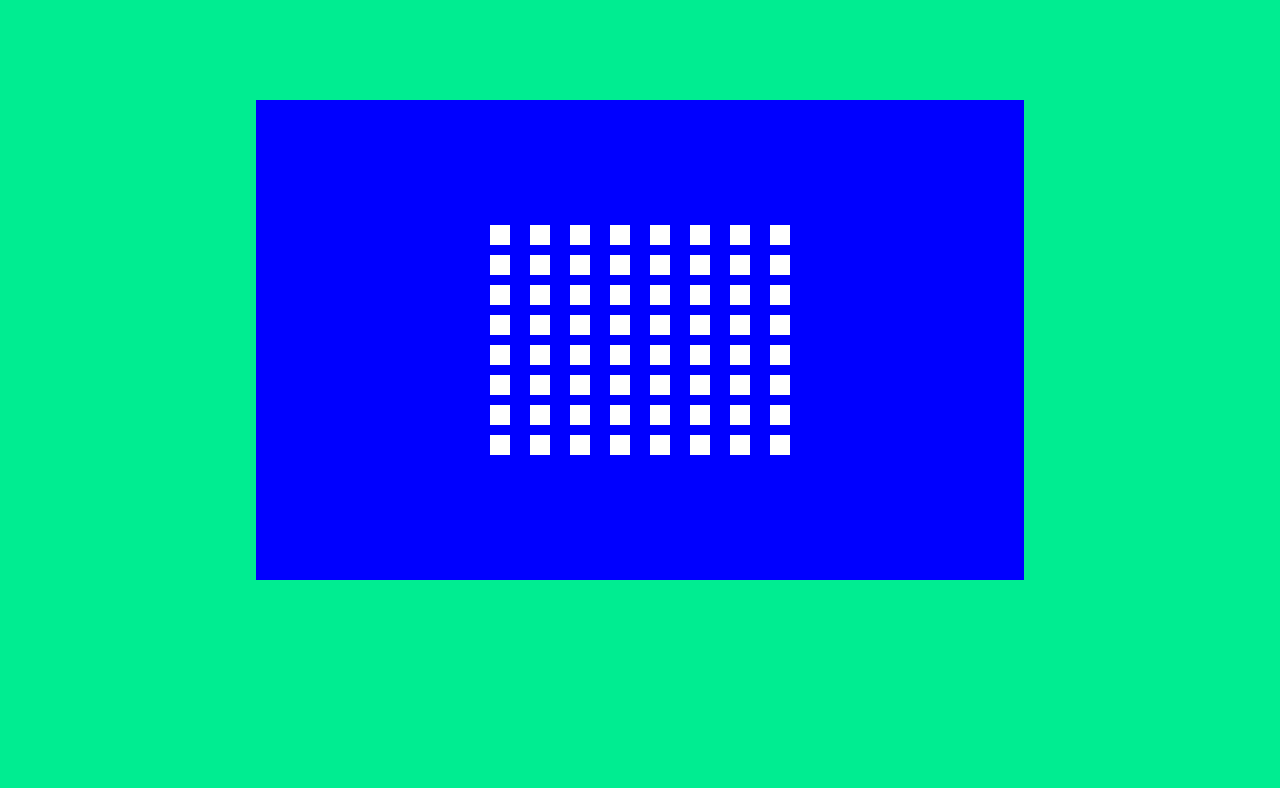
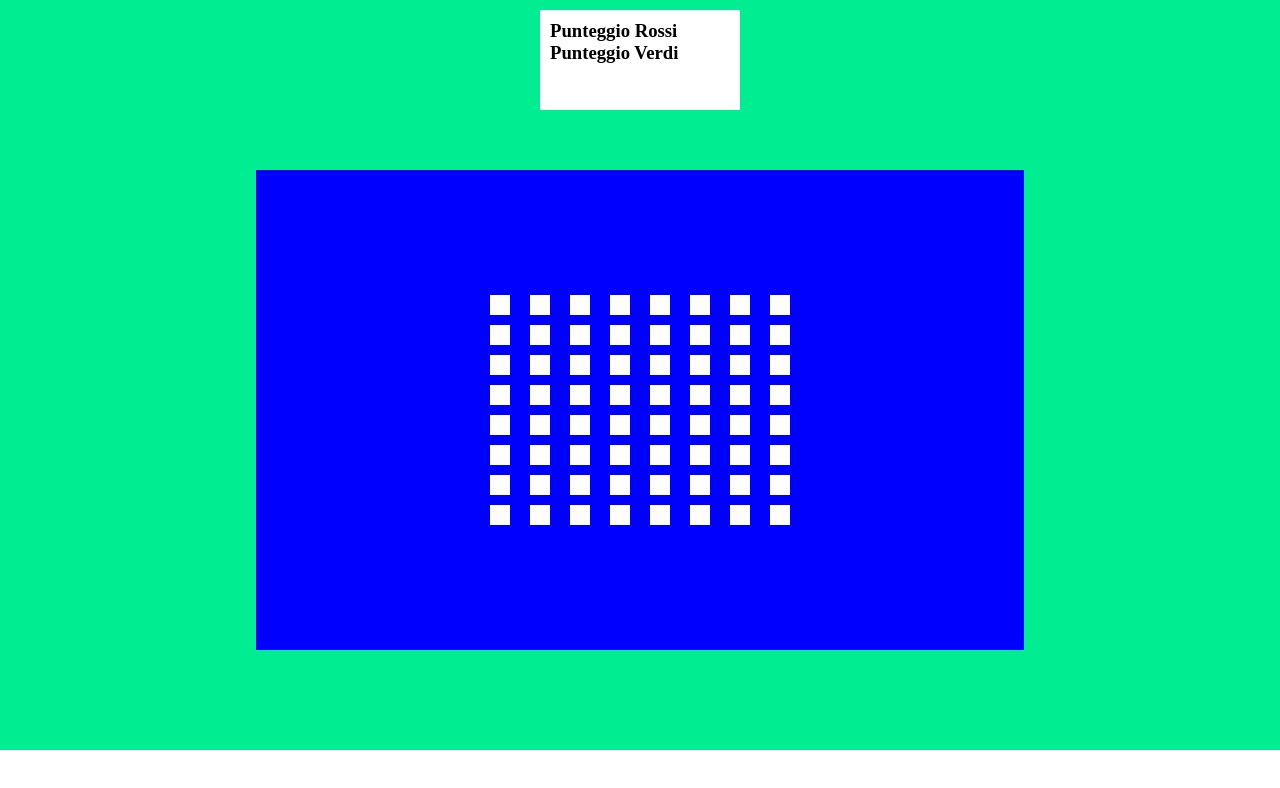
Before and after one commit to G3org3B/jquery-quadratini, a plain HTML site: page index.html in a window 1280 px wide. Drawn offline with nearby package versions, Linux system fonts and the light colour scheme.

Commit message:
complete

```diff
--- a/index.html
+++ b/index.html
@@ -9,7 +9,46 @@
   </head>
   <body>
     <div class="container">
+      <div class="punteggio">
+        <h1></h1>
+        <div class="">
+          <h3>Punteggio Rossi</h3>
+          <h2 class="scoreRed"></h2>
+        </div>
+        <div class="">
+          <h3>Punteggio Verdi</h3>
+          <h2 class="scoreGreen"></h2>
+        </div>
+
+      </div>
       <div class="quadrato">
+        <div class="items">
+          <div class="quadratinoRed">
+
+          </div>
+          <div class="quadratinoRed">
+
+          </div>
+          <div class="quadratinoRed">
+
+          </div>
+          <div class="quadratinoRed">
+
+          </div>
+          <div class="quadratinoRed">
+
+          </div>
+          <div class="quadratinoRed">
+
+          </div>
+          <div class="quadratinoRed">
+
+          </div>
+          <div class="quadratinoRed">
+
+          </div>
+
+        </div>
         <div class="items">
           <div class="quadratino">
 
@@ -30,6 +69,33 @@
 
           </div>
           <div class="quadratino">
+
+          </div>
+          <div class="quadratino">
+
+          </div>
+
+        </div>
+        <div class="items">
+          <div class="quadratinoRed">
+
+          </div>
+          <div class="quadratino">
+
+          </div>
+          <div class="quadratino">
+
+          </div>
+          <div class="quadratinoRed">
+
+          </div>
+          <div class="quadratino">
+
+          </div>
+          <div class="quadratino">
+
+          </div>
+          <div class="quadratinoRed">
 
           </div>
           <div class="quadratino">
@@ -119,70 +185,16 @@
 
         </div>
         <div class="items">
-          <div class="quadratino">
+          <div class="quadratinoRed">
 
           </div>
-          <div class="quadratino">
+          <div class="quadratinoRed">
 
           </div>
-          <div class="quadratino">
+          <div class="quadratinoRed">
 
           </div>
-          <div class="quadratino">
-
-          </div>
-          <div class="quadratino">
-
-          </div>
-          <div class="quadratino">
-
-          </div>
-          <div class="quadratino">
-
-          </div>
-          <div class="quadratino">
-
-          </div>
-
-        </div>
-        <div class="items">
-          <div class="quadratino">
-
-          </div>
-          <div class="quadratino">
-
-          </div>
-          <div class="quadratino">
-
-          </div>
-          <div class="quadratino">
-
-          </div>
-          <div class="quadratino">
-
-          </div>
-          <div class="quadratino">
-
-          </div>
-          <div class="quadratino">
-
-          </div>
-          <div class="quadratino">
-
-          </div>
-
-        </div>
-        <div class="items">
-          <div class="quadratino">
-
-          </div>
-          <div class="quadratino">
-
-          </div>
-          <div class="quadratino">
-
-          </div>
-          <div class="quadratino">
+          <div class="quadratinoRed">
 
           </div>
           <div class="quadratino">
--- a/main.js
+++ b/main.js
@@ -0,0 +1,37 @@
+
+
+// Creare una griglia formata da 8x8 quadratini tutti bianchi.
+// 15 di questi quadratini (scelti a caso all’inizio) se cliccati diventano rossi, gli altri diventano verdi Sopra alla griglia deve esserci un contatore che conta quanti rossi e quanti verdi sono stati scoperti
+
+// creiamo le variabili
+
+var elementGreen = $('quadratino');
+var elementRed = $('quadratinoRed');
+
+// attiviamo il color se rosso o verde
+
+elementGreen.click(function(){
+  $(this).addClass('active_Green')
+});
+
+elementRed.click(function(){
+  $(this).addClass('active_Red')
+});
+
+
+// quado viene cliccato un quadratino in base al conteggio viene assegnato il punteggio rispettivo
+
+var punteggioRed = 0;
+var punteggioGreen = 0;
+
+elementGreen.click(function(){
+  punteggioGreen++;
+
+  $('scoreGreen').text('Hai trovato ' + punteggioGreen + 'quadratini verdi');
+});
+
+elementRed.click(function(){
+  punteggio++;
+
+  $('scoreRed').text('Hai trovato ' + punteggioRed + 'quadratini rossi');
+});
--- a/style.css
+++ b/style.css
@@ -7,11 +7,20 @@
 .container {
 
 width: 100vw;
-height: 100vh;
+height: 100%;
 background: #00ED91;
 display: flex;
+flex-direction: column;
 justify-content: center;
+align-items: center;
 
+}
+.punteggio {
+  width: 200px;
+  height: 100px;
+  background: white;
+  padding: 10px;
+  margin: 10px;
 }
 .quadrato {
   width: 60vw;
@@ -20,7 +29,8 @@ justify-content: center;
   display: flex;
   justify-content: center;
   align-items: center;
-  margin-top: 100px;
+  margin-top: 50px;
+  margin-bottom: 100px;
 
 }
 
@@ -31,3 +41,18 @@ justify-content: center;
   margin: 10px;
   background: white;
 }
+.quadratinoRed {
+  width: 10px;
+  height: 10px;
+  padding: 10px;
+  margin: 10px;
+  background: white;
+
+}
+
+.active_Red {
+  background: red;
+}
+.active_Green {
+  background: green;
+}
```
